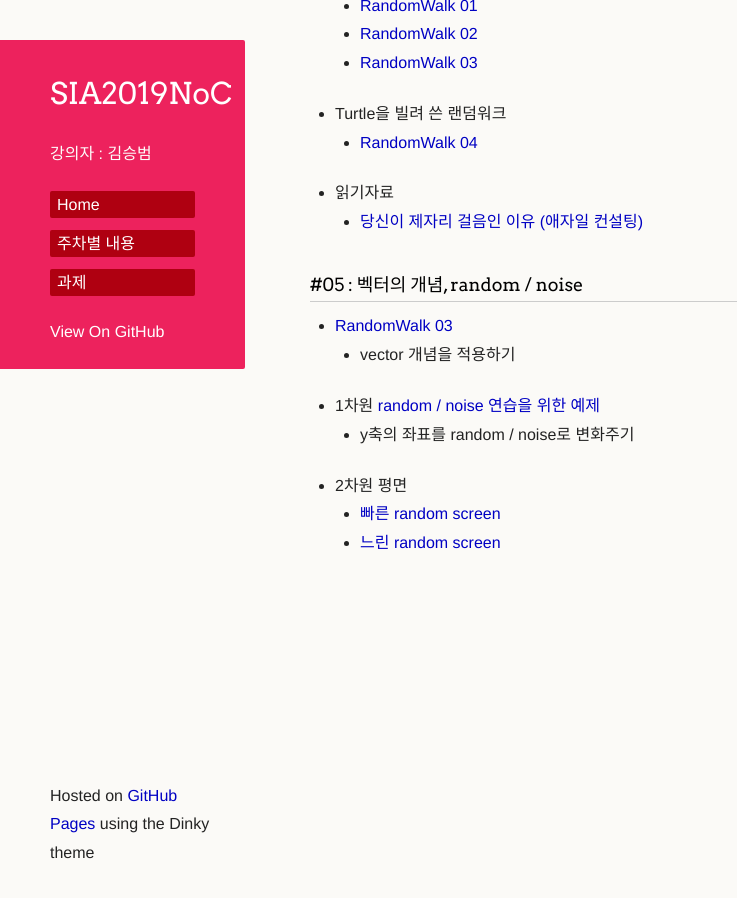
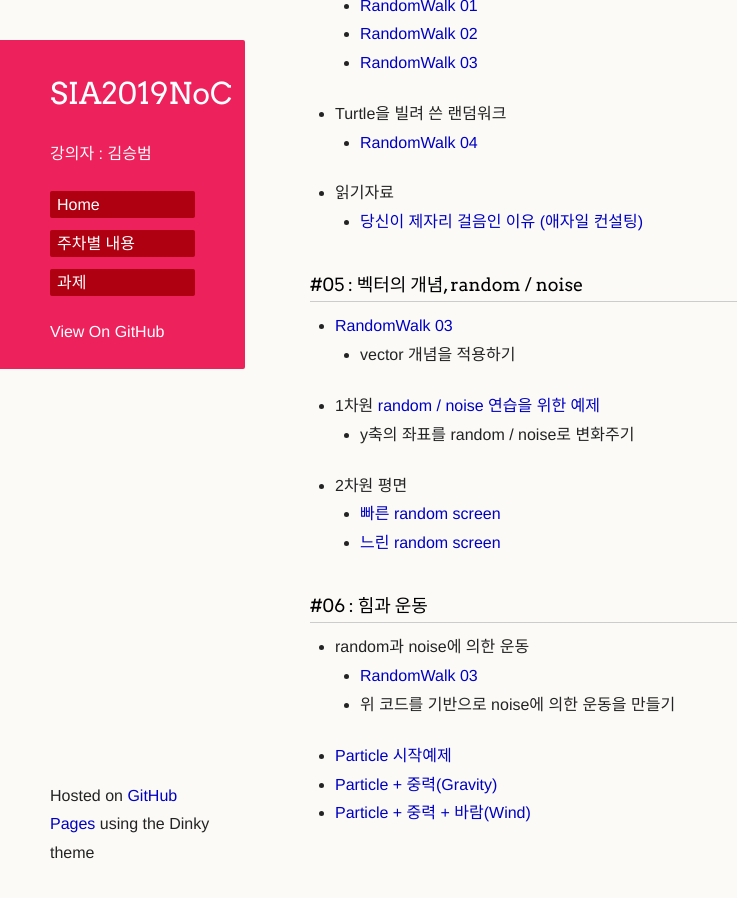
Before and after one commit to picxenk/SIA2019NoC, a Jekyll site: the page built from curriculum.md, in a window 1280 px wide and 900 px high, scrolled down 898 px. Shown: the whole window, without its empty margins (0-737 px from the left). Built offline with Jekyll 4.4.1, drawn with Linux system fonts in a browser that asks for light colours; our own code applies the rules of GitHub Pages for plain Markdown files; a script that is not in the unit is left out; the repository's description, which GitHub fills in, is left out.

Commit message:
Update curriculum.md

```diff
--- a/curriculum.md
+++ b/curriculum.md
@@ -41,3 +41,13 @@
  * 2차원 평면
    * [빠른 random screen](https://editor.p5js.org/picxenk@gmail.com/sketches/pYTtNoFkZ)
    * [느린 random screen](https://editor.p5js.org/picxenk@gmail.com/sketches/gxvVOj0ss)
+
+
+### #06 : 힘과 운동
+ * random과 noise에 의한 운동
+   * [RandomWalk 03](https://editor.p5js.org/picxenk@gmail.com/sketches/apa77mb1z)
+   * 위 코드를 기반으로 noise에 의한 운동을 만들기
+
+ * [Particle 시작예제](https://editor.p5js.org/picxenk@gmail.com/sketches/lcFAqov1d)
+ * [Particle + 중력(Gravity)](https://editor.p5js.org/picxenk@gmail.com/sketches/hi8yLzOjh)
+ * [Particle + 중력 + 바람(Wind)](https://editor.p5js.org/picxenk@gmail.com/sketches/pJVbXrqR3)
```
